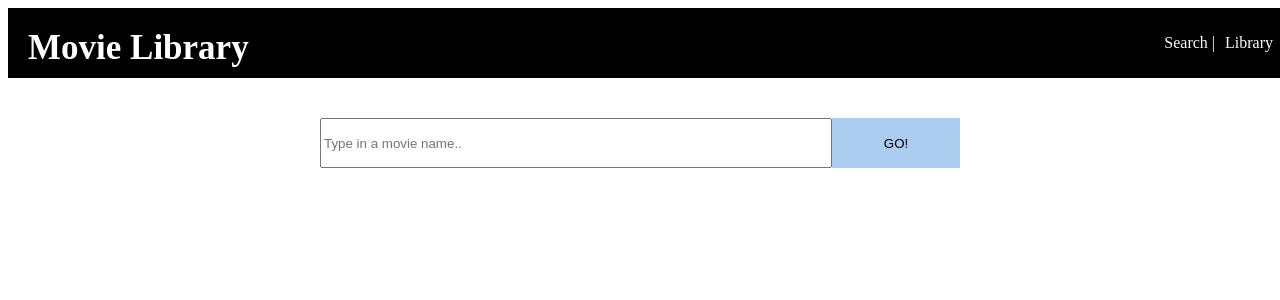
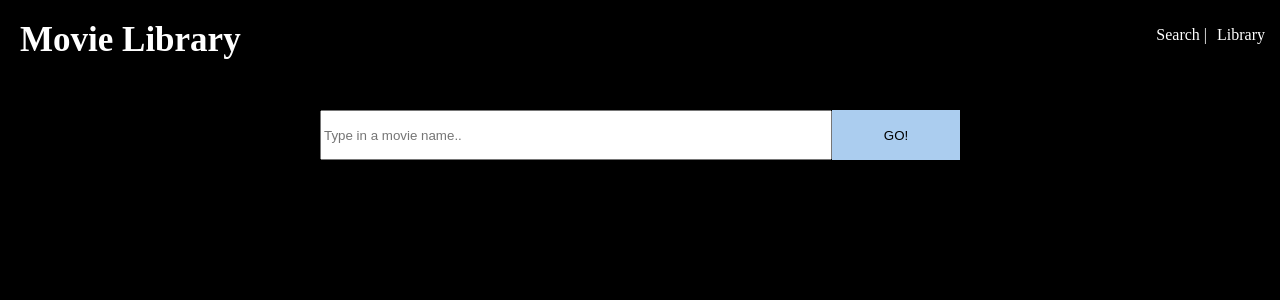
Before and after one commit to annlinros/Personal-Movie-Library, a React (Create React App) app: page / in a window 1280 px wide. Shown: the top 300 px of the page. Built offline with nearby package versions, Linux system fonts and the light colour scheme.

Commit message:
created App.css

```diff
--- /dev/null
+++ b/src/App.css
@@ -0,0 +1,8 @@
+body {
+  margin: 0%;
+}
+.App {
+  background: #000;
+  height: 80vh;
+  height: 100vh;
+}
--- a/src/App.js
+++ b/src/App.js
@@ -1,5 +1,6 @@
 import React from "react";
 import { BrowserRouter as Router, Route, Switch } from "react-router-dom";
+import  './App.css'
 import { MovieProvider } from "./Context";
 import Header from "./components/Header/Header.js";
 import Movie from "./components/Movie/Movie";
```
Also changed, not shown: 1 other file (tests, documents, lock files or other folders).
